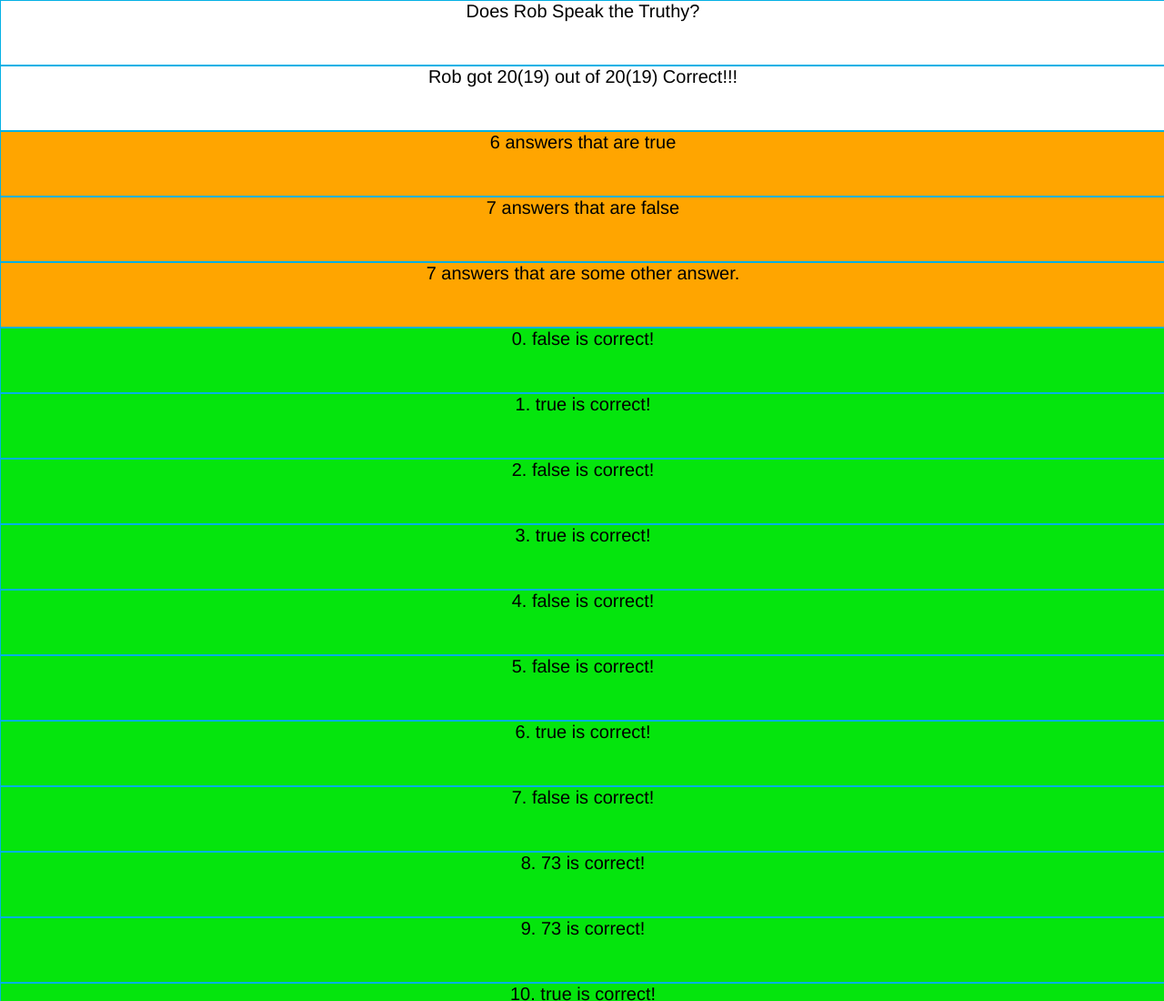
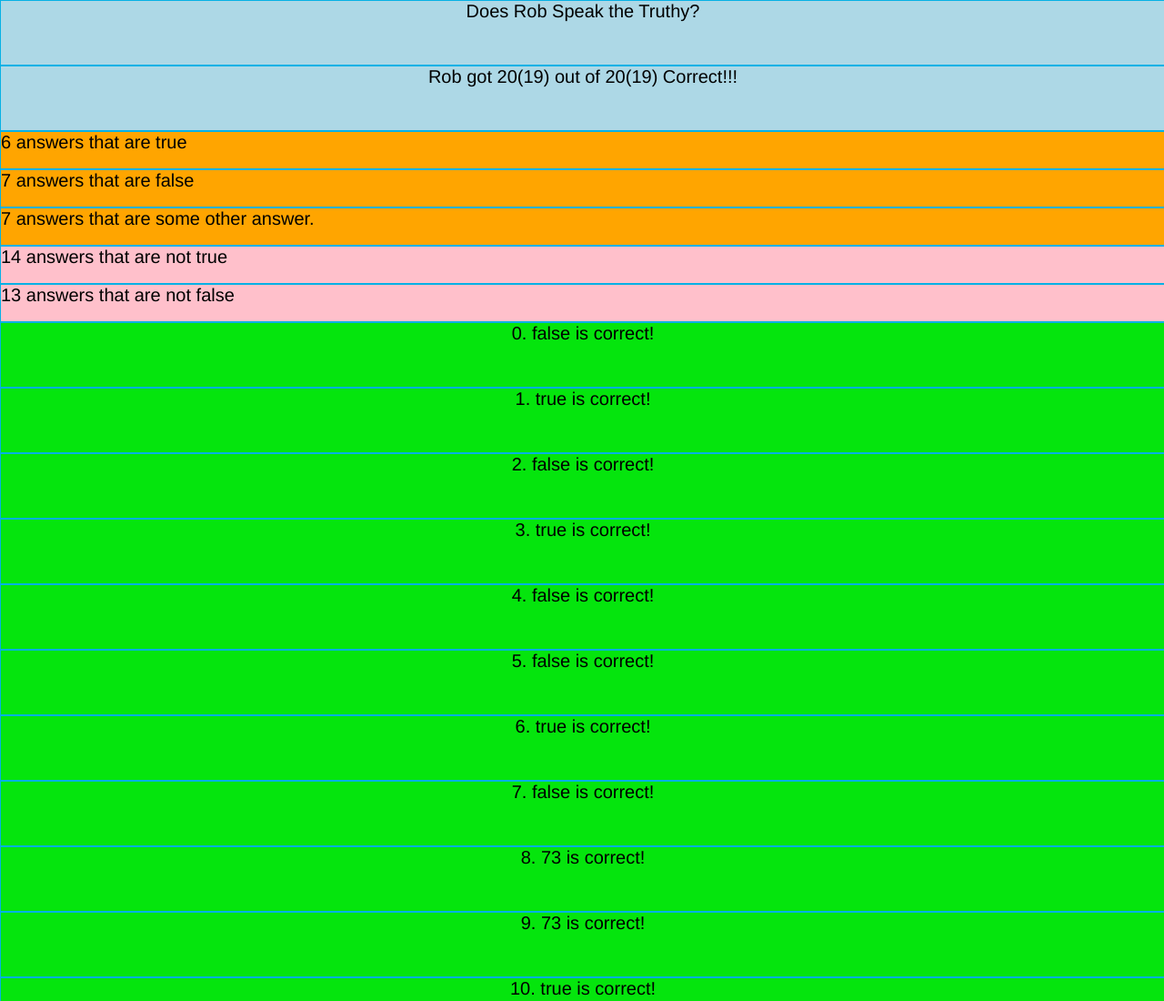
Before and after one commit to rdugas/underscorePlayground, a plain HTML site: page index.html in a window 1280 px wide. Shown: the top 1100 px of the page at 91% size. Drawn offline with nearby package versions, Linux system fonts and the light colour scheme.

Commit message:
add underscore reject section

```diff
--- a/index.html
+++ b/index.html
@@ -22,6 +22,8 @@
   <div id="trueAnswers"></div>
   <div id="falseAnswers"></div>
   <div id="otherAnswers"></div>
+  <div id="notTrueAnswers">asd</div>
+  <div id="notFalseAnswers">asd</div>
 
   <body>
     <div id="answer-container">
--- a/js/answers.js
+++ b/js/answers.js
@@ -83,16 +83,23 @@ $(document).ready(function(){
     });
 
 	var trueFilterUsed = true;
+	var falseFilterUsed = false;
+
 	var trueAnswersFiltered = _.filter(answers, function(x){return x.answer === trueFilterUsed});
 	$('#trueAnswers').html(trueAnswersFiltered.length + " answers that are " + trueFilterUsed);
 
-	var falseFilterUsed = false;
 	var falseAnswersFiltered = _.filter(answers, function(x){return x.answer === falseFilterUsed});
 	$('#falseAnswers').html(falseAnswersFiltered.length + " answers that are " + falseFilterUsed);
 
 	var otherAnswersFiltered = _.filter(answers, function(x){return x.answer !== trueFilterUsed && x.answer !== falseFilterUsed });
 	$('#otherAnswers').html(otherAnswersFiltered.length + " answers that are some other answer.");
 
+	var notTrueAnswers = _.reject(answers, function(x){return x.answer === trueFilterUsed});
+	$('#notTrueAnswers').html(notTrueAnswers.length + " answers that are not " + trueFilterUsed);
+
+	var notFalseAnswers = _.reject(answers, function(x){return x.answer === falseFilterUsed});
+	$('#notFalseAnswers').html(notFalseAnswers.length + " answers that are not " + falseFilterUsed);
+
     $('#correctAmount').html("Rob got " + correctCount + "(" + (correctCount-1) + ")" + " out of 20(19) Correct!!!");
 
   });
--- a/styles/style.css
+++ b/styles/style.css
@@ -8,8 +8,7 @@ margin: 0;
 }
 
 
-.answer, #title, #correctAmount,
-#trueAnswers, #falseAnswers, #otherAnswers {
+.answer, #title, #correctAmount {
   height: 70px;
   width: 100%;
   border: 1px solid #05B1E5;
@@ -19,9 +18,18 @@ margin: 0;
   font-size: 20px;
 }
 
-<div id="trueAnswers"></div>
-  <div id="falseAnswers"></div>
-  <div id="otherAnswers"></div>
+
+#trueAnswers, #falseAnswers, #otherAnswers,
+#notTrueAnswers, #notFalseAnswers {
+  height: 40px;
+  width: 100%;
+  border: 1px solid #05B1E5;
+  text-align: left;
+  vertical-align: middle;
+  font-family: Helvetica, sans-serif;
+  font-size: 20px;
+}
+
 
  #title, #correctAmount {
   background-color: lightblue;
@@ -29,6 +37,10 @@ margin: 0;
 
  #trueAnswers, #falseAnswers, #otherAnswers{
   background-color: orange;
+ }
+
+ #notTrueAnswers, #notFalseAnswers{
+  background-color: pink;
  }
 
 .answer:hover {
```
